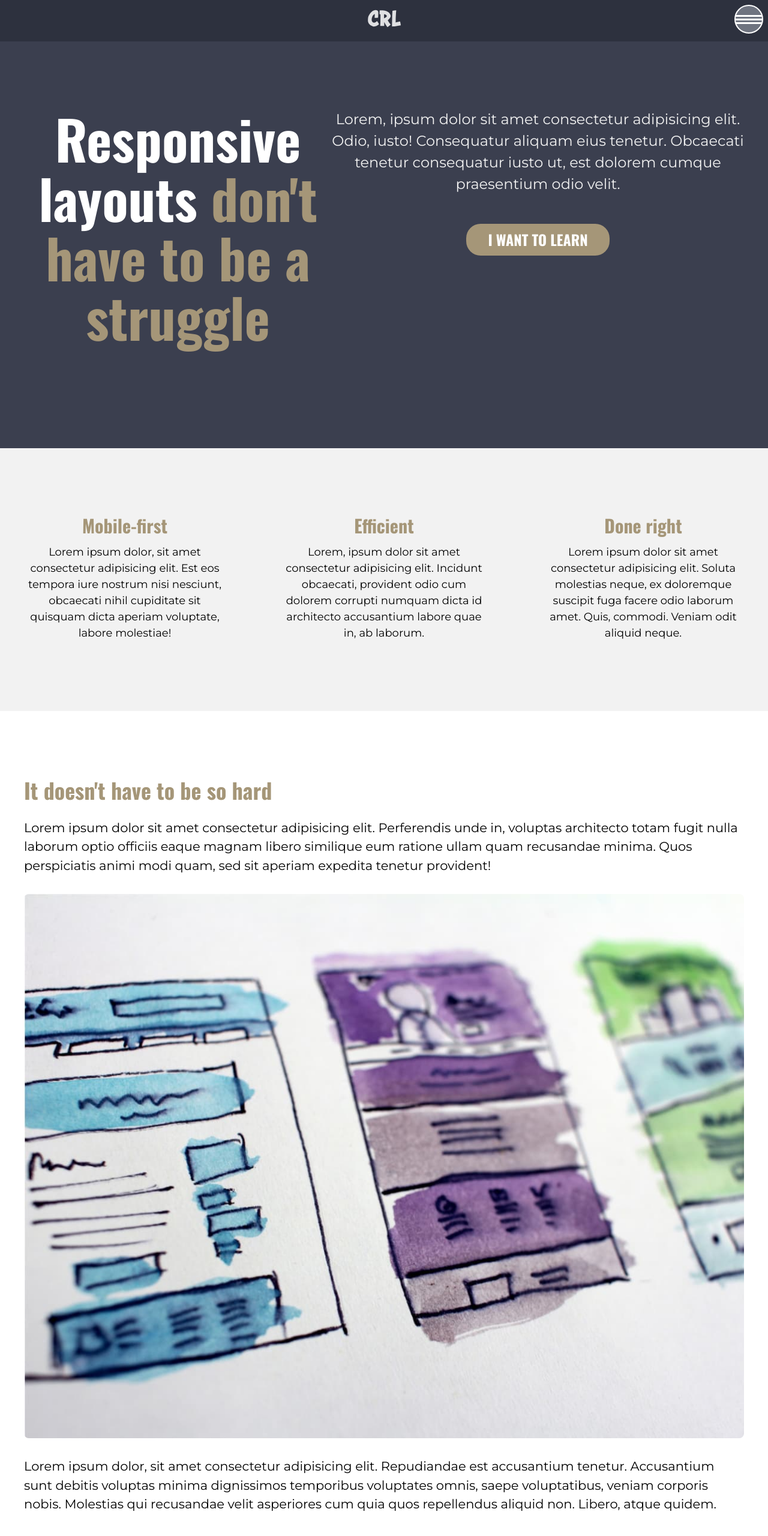
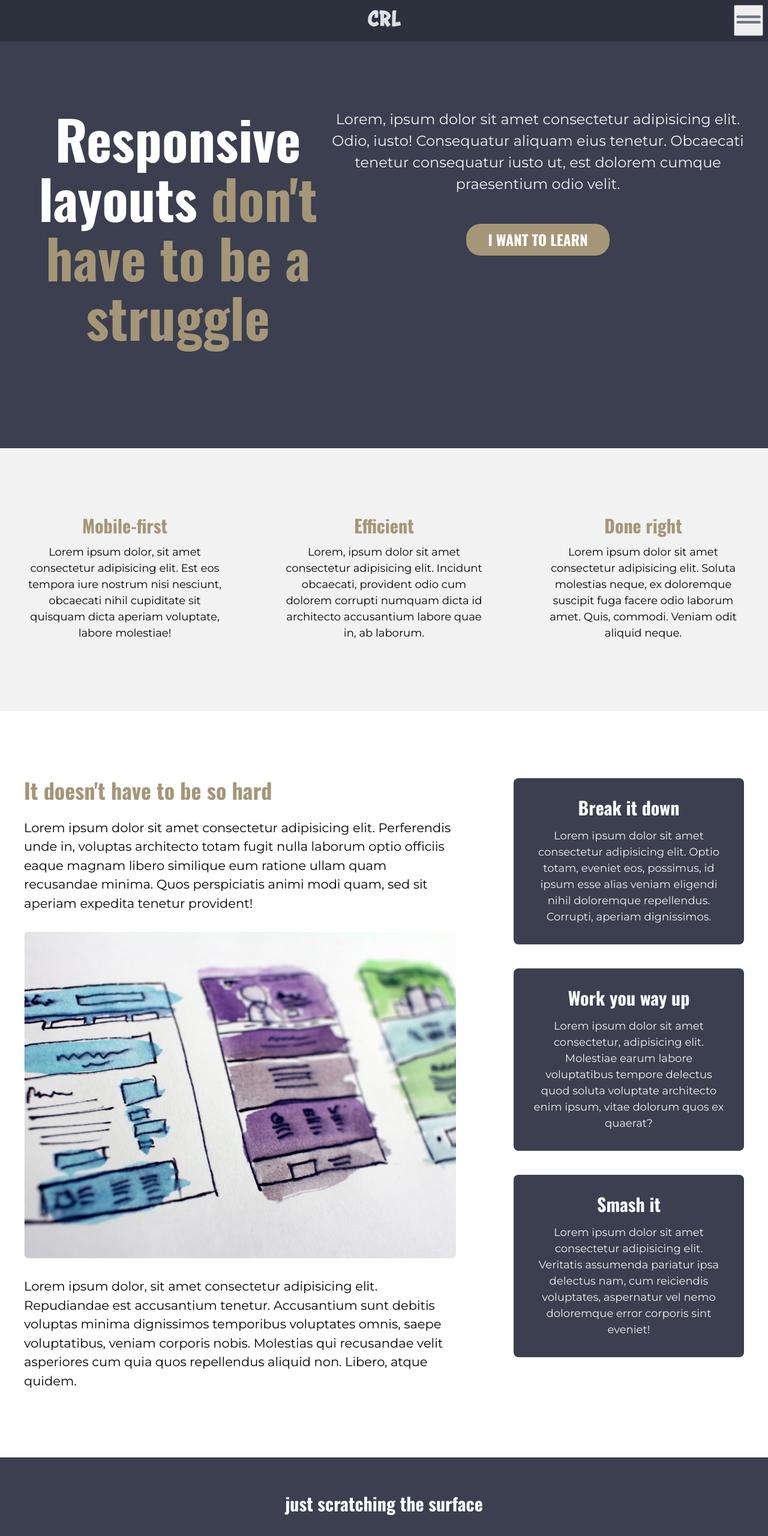
Before and after one commit to andrewteece/CRL-Website, a plain HTML site: page index.html in a window 1280 px wide. Shown: the top 2560 px of the page at 60% size. Drawn offline with nearby package versions, Linux system fonts and the light colour scheme.

Commit message:
refactor mobile nav with animation

```diff
--- a/index.html
+++ b/index.html
@@ -10,8 +10,44 @@
     <!-- Header & Nav -->
     <header>
       <div class="wrapper">
-        <button class="nav--toggle" type="button" aria-label="Open Navigation">
+        <!--<button class="nav--toggle" type="button" aria-label="Open Navigation">
           <span class="hamburger"></span>
+        </button>-->
+        <button
+          class="nav--toggle"
+          type="button"
+          aria-controls="navigation"
+          aria-expanded="false"
+        >
+          <svg
+            stroke="var(--nav-toggle)"
+            class="hamburger"
+            viewBox="0 0 100 100"
+            width="45"
+          >
+            <line
+              class="line top"
+              x1="90"
+              x2="10"
+              y1="40"
+              y2="40"
+              stroke-width="10"
+              stroke-linecap="round"
+              stroke-dasharray="80"
+              stroke-dashoffset="0"
+            ></line>
+            <line
+              class="line bottom"
+              x1="10"
+              x2="90"
+              y1="60"
+              y2="60"
+              stroke-width="10"
+              stroke-linecap="round"
+              stroke-dasharray="80"
+              stroke-dashoffset="0"
+            ></line>
+          </svg>
         </button>
         <a href="#">
           <img
@@ -89,14 +125,15 @@
           </div>
         </div>
       </section>
-      <section class="section-two">
+      <div class="wrapper row">
+        <section class="section__two">
           <div class="wrapper">
             <h2 class="section__two--title">It doesn't have to be so hard</h2>
             <p class="section__two--text">
-            Lorem ipsum dolor sit amet consectetur adipisicing elit. Perferendis
-            unde in, voluptas architecto totam fugit nulla laborum optio
-            officiis eaque magnam libero similique eum ratione ullam quam
-            recusandae minima. Quos perspiciatis animi modi quam, sed sit
+              Lorem ipsum dolor sit amet consectetur adipisicing elit.
+              Perferendis unde in, voluptas architecto totam fugit nulla laborum
+              optio officiis eaque magnam libero similique eum ratione ullam
+              quam recusandae minima. Quos perspiciatis animi modi quam, sed sit
               aperiam expedita tenetur provident!
             </p>
             <img
@@ -108,20 +145,21 @@
               Lorem ipsum dolor, sit amet consectetur adipisicing elit.
               Repudiandae est accusantium tenetur. Accusantium sunt debitis
               voluptas minima dignissimos temporibus voluptates omnis, saepe
-            voluptatibus, veniam corporis nobis. Molestias qui recusandae velit
-            asperiores cum quia quos repellendus aliquid non. Libero, atque
-            quidem.
+              voluptatibus, veniam corporis nobis. Molestias qui recusandae
+              velit asperiores cum quia quos repellendus aliquid non. Libero,
+              atque quidem.
             </p>
           </div>
         </section>
-      <section class="section-three">
+        <section class="section__three">
           <div class="wrapper card-section">
             <div class="card bg-dark">
               <h2 class="card__title">Break it down</h2>
               <p class="card__text">
                 Lorem ipsum dolor sit amet consectetur adipisicing elit. Optio
-              totam, eveniet eos, possimus, id ipsum esse alias veniam eligendi
-              nihil doloremque repellendus. Corrupti, aperiam dignissimos.
+                totam, eveniet eos, possimus, id ipsum esse alias veniam
+                eligendi nihil doloremque repellendus. Corrupti, aperiam
+                dignissimos.
               </p>
             </div>
             <div class="card bg-dark">
@@ -135,17 +173,20 @@
             <div class="card bg-dark">
               <h2 class="card__title">Smash it</h2>
               <p class="card__text">
-              Lorem ipsum dolor sit amet consectetur adipisicing elit. Veritatis
-              assumenda pariatur ipsa delectus nam, cum reiciendis voluptates,
-              aspernatur vel nemo doloremque error corporis sint eveniet!
+                Lorem ipsum dolor sit amet consectetur adipisicing elit.
+                Veritatis assumenda pariatur ipsa delectus nam, cum reiciendis
+                voluptates, aspernatur vel nemo doloremque error corporis sint
+                eveniet!
               </p>
             </div>
           </div>
         </section>
+      </div>
       <!-- Footer -->
       <footer class="bg-dark">
         <h2 class="footer__title">just scratching the surface</h2>
-        <div class="text-align">
+        <div class="row">
+          <div class="text-align col">
             <h3 class="footer__subtitle">About our company</h3>
             <p class="footer__text">
               Lorem ipsum dolor, sit amet consectetur adipisicing elit. Nihil,
@@ -153,8 +194,7 @@
               natus?
             </p>
           </div>
-        <div class="text-align">
-          <div class="flow-bottom">
+          <div class="flow-bottom text-align col">
             <h3 class="footer__subtitle">Getting around</h3>
             <ul>
               <li>
@@ -168,7 +208,7 @@
               </li>
             </ul>
           </div>
-          <div class="flow-bottom">
+          <div class="flow-bottom text-align col">
             <h3 class="footer__subtitle">Other things</h3>
             <ul>
               <li>
@@ -185,7 +225,7 @@
               </li>
             </ul>
           </div>
-          <div class="flow-bottom">
+          <div class="flow-bottom text-align col">
             <h3 class="footer__subtitle">And more</h3>
             <ul>
               <li>
@@ -205,6 +245,6 @@
         </div>
       </footer>
     </main>
-    <script src="script.js"></script>
+    <script src="script2.js"></script>
   </body>
 </html>
--- /dev/null
+++ b/script2.js
@@ -0,0 +1,17 @@
+const navToggle = document.querySelectorAll("button");
+const nav = document.querySelector(".nav");
+
+navToggle.forEach((button) => {
+    button.addEventListener("click", () => {
+        nav.classList.toggle("nav--visible");
+        const currentState = button.getAttribute("data-state");
+
+        if (!currentState || currentState === "closed") {
+            button.setAttribute("data-state", "opened");
+            button.setAttribute("aria-expanded", "true");
+        } else {
+            button.setAttribute("data-state", "closed");
+            button.setAttribute("aria-expanded", "false");
+        }
+    });
+});
--- a/style.css
+++ b/style.css
@@ -146,45 +146,71 @@ header {
 }
 
 .nav--toggle {
-  width: 3rem;
-  height: 3rem;
-  background: var(--clr-accent-500);
-  color: var(--clr-neutral-100);
-  border: 2px solid var(--clr-neutral-100);
-  border-radius: 50%;
-  transition: opacity 250ms ease;
+  --nav-toggle: var(--clr-accent-500);
   position: absolute;
   top: 8px;
   right: 8px;
   cursor: pointer;
 }
 
-.nav--toggle:hover,
-.nav--toggle:focus {
-  opacity: 0.75;
+.nav--toggle {
+  --button-color: #232;
 }
 
-.hamburger,
-.hamburger::before,
-.hamburger::after {
-  display: block;
-  margin: 0 auto;
-  height: 3px;
-  background: var(--clr-neutral-100);
+.nav--toggle[data-state='closed'] :is(.top, .bottom) {
+  animation: to-open-icon 1s forwards;
 }
 
-.hamburger::before,
-.hamburger::after {
-  content: '';
-  width: 100%;
+.nav--toggle[data-state='opened'] :is(.top, .bottom) {
+  animation: to-close-icon 1s forwards;
+}
+.nav--toggle .hamburger {
+  transition: rotate 800ms 100ms;
+}
+.nav--toggle[data-state='opened'] .hamburger {
+  rotate: 1turn;
 }
 
-.hamburger::before {
-  transform: translateY(-6px);
+.nav--toggle .line.top {
+  --rotation: -45deg;
+  transform-origin: 65px 45px;
+}
+.nav--toggle .line.bottom {
+  --rotation: 45deg;
+  transform-origin: 60px 55px;
 }
 
-.hamburger::after {
-  transform: translateY(3px);
+@keyframes to-close-icon {
+  0% {
+    stroke-dashoffset: 0;
+  }
+  40% {
+    stroke-dashoffset: 79.9;
+  }
+  60% {
+    stroke-dashoffset: 79.9;
+    rotate: calc(var(--rotation));
+  }
+  100% {
+    stroke-dashoffset: 0;
+    rotate: var(--rotation);
+  }
+}
+@keyframes to-open-icon {
+  0% {
+    stroke-dashoffset: 0;
+    rotate: var(--rotation);
+  }
+  40% {
+    stroke-dashoffset: 79.9;
+    rotate: var(--rotation);
+  }
+  60% {
+    stroke-dashoffset: 79.9;
+  }
+  100% {
+    stroke-dashoffset: 0;
+  }
 }
 
 .nav {
@@ -361,4 +387,17 @@ footer a:focus {
   section {
     padding: 7em 0em 5em 0em;
   }
+
+  .section__two {
+    width: 60%;
+  }
+
+  .section__three {
+    width: 32%;
+  }
+
+  .card-section {
+    display: flex;
+    flex-direction: column;
+  }
 }
```
Lines whose indentation alone changed are shown as unchanged.
